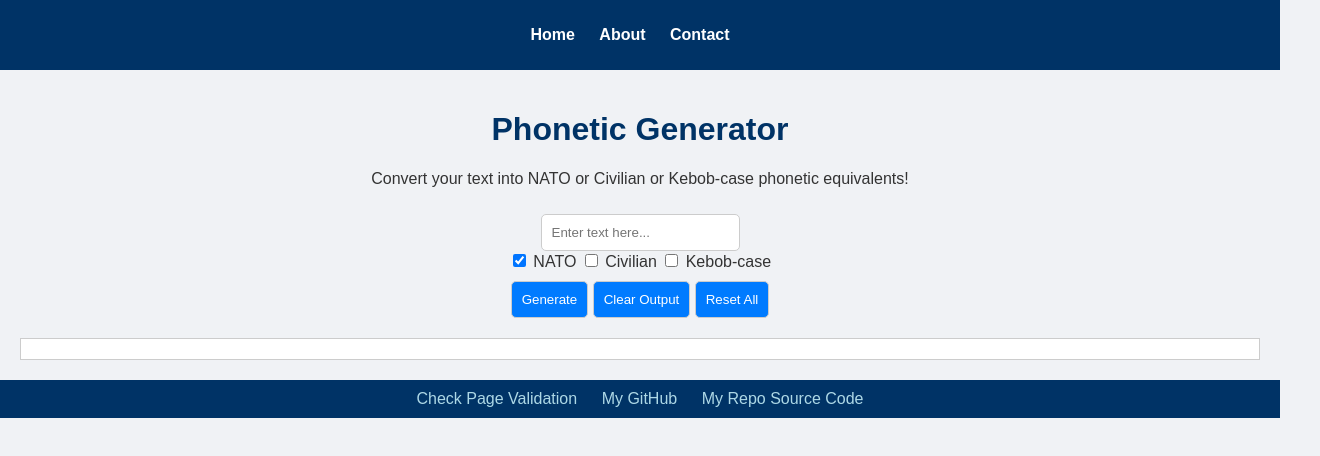
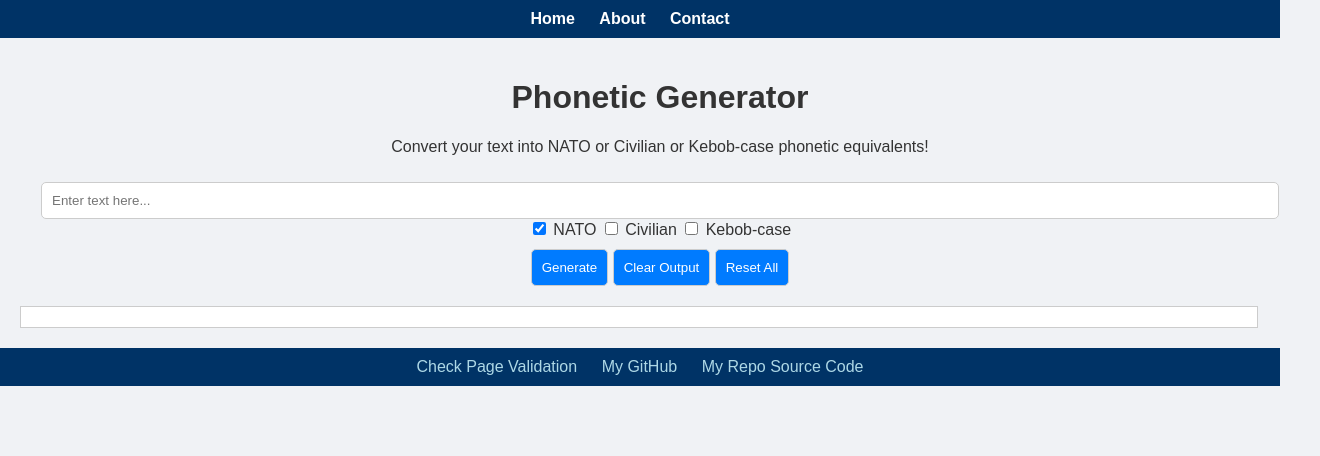
Before and after one commit to BharatVerma77/JULIETT-2.0-FINAL-PROJECT, a plain HTML site: page index.html in a window 1280 px wide. Shown: the whole page, 1320 px wide, since content can reach past the window. Drawn offline with nearby package versions, Linux system fonts and the light colour scheme.

Commit message:
Update styles.css

```diff
--- a/styles.css
+++ b/styles.css
@@ -4,17 +4,20 @@ body, html {
     padding: 0;
     font-family: Arial, sans-serif;
     background: #f0f2f5;
+    width: 100%; /* Ensure the body takes full width */
 }
 
-header {
+header, footer {
     background-color: #003366; /* Dark blue header */
     padding: 10px 0;
     text-align: center;
+    width: 100%; /* Ensure header and footer take full width */
 }
 
 nav ul {
     list-style: none;
     padding: 0;
+    margin: 0 auto; /* Center the navigation menu */
     text-align: center;
 }
 
@@ -33,10 +36,7 @@ main {
     text-align: center;
     padding: 20px;
     color: #333;
-}
-
-main h1 {
-    color: #003366;
+    width: 100%; /* Ensure main content takes full width */
 }
 
 input[type="text"], .btn {
@@ -44,12 +44,14 @@ input[type="text"], .btn {
     padding: 10px;
     border-radius: 5px;
     border: 1px solid #ccc;
+    width: 95%; /* Make input and buttons wider */
 }
 
 .btn {
     cursor: pointer;
     background-color: #007bff;
     color: white;
+    width: auto; /* Button width auto to fit content */
 }
 
 .btn:hover {
@@ -61,6 +63,7 @@ input[type="text"], .btn {
     background-color: #fff;
     padding: 10px;
     border: 1px solid #ccc;
+    width: 95%; /* Wider output container */
 }
 
 footer {
@@ -68,6 +71,7 @@ footer {
     color: white;
     text-align: center;
     padding: 10px 0;
+    width: 100%; /* Ensure footer takes full width */
 }
 
 footer a {
```
